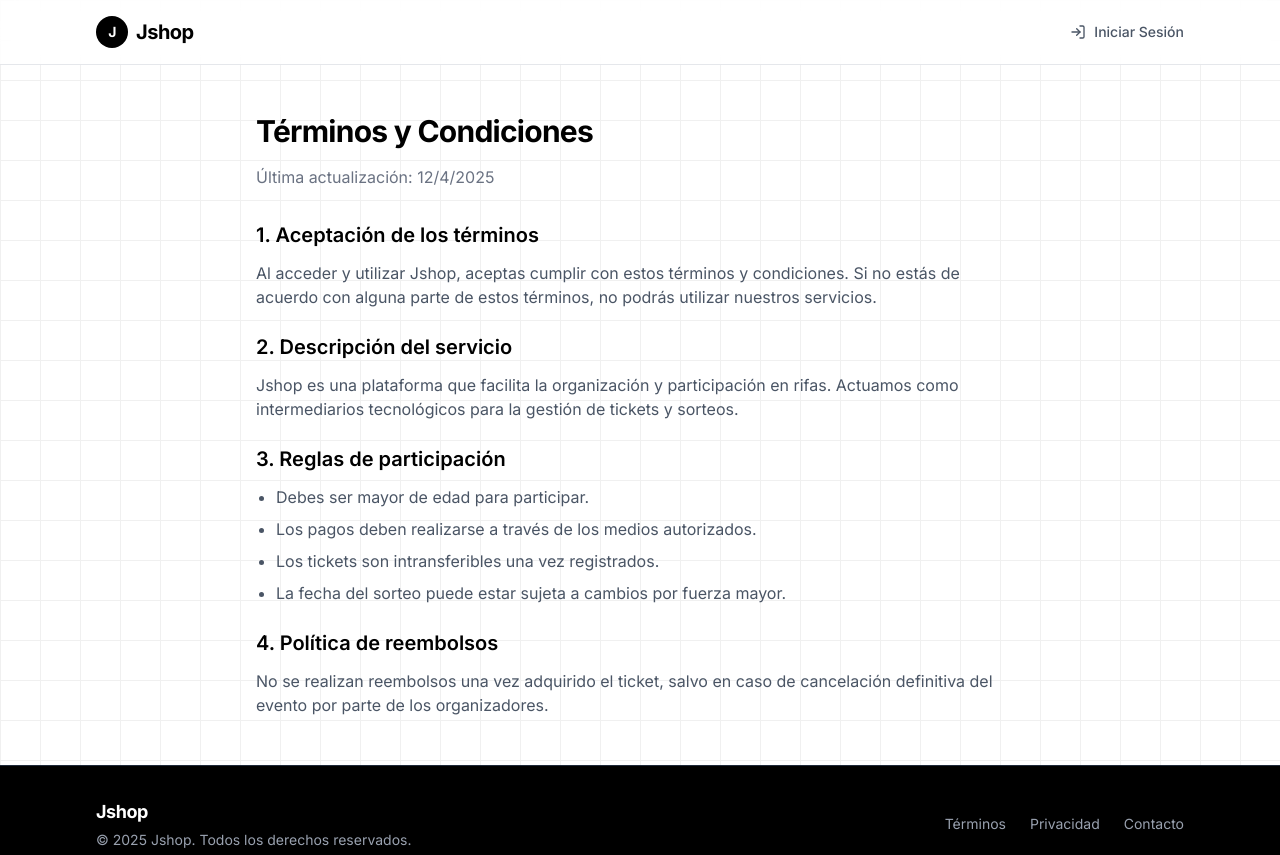
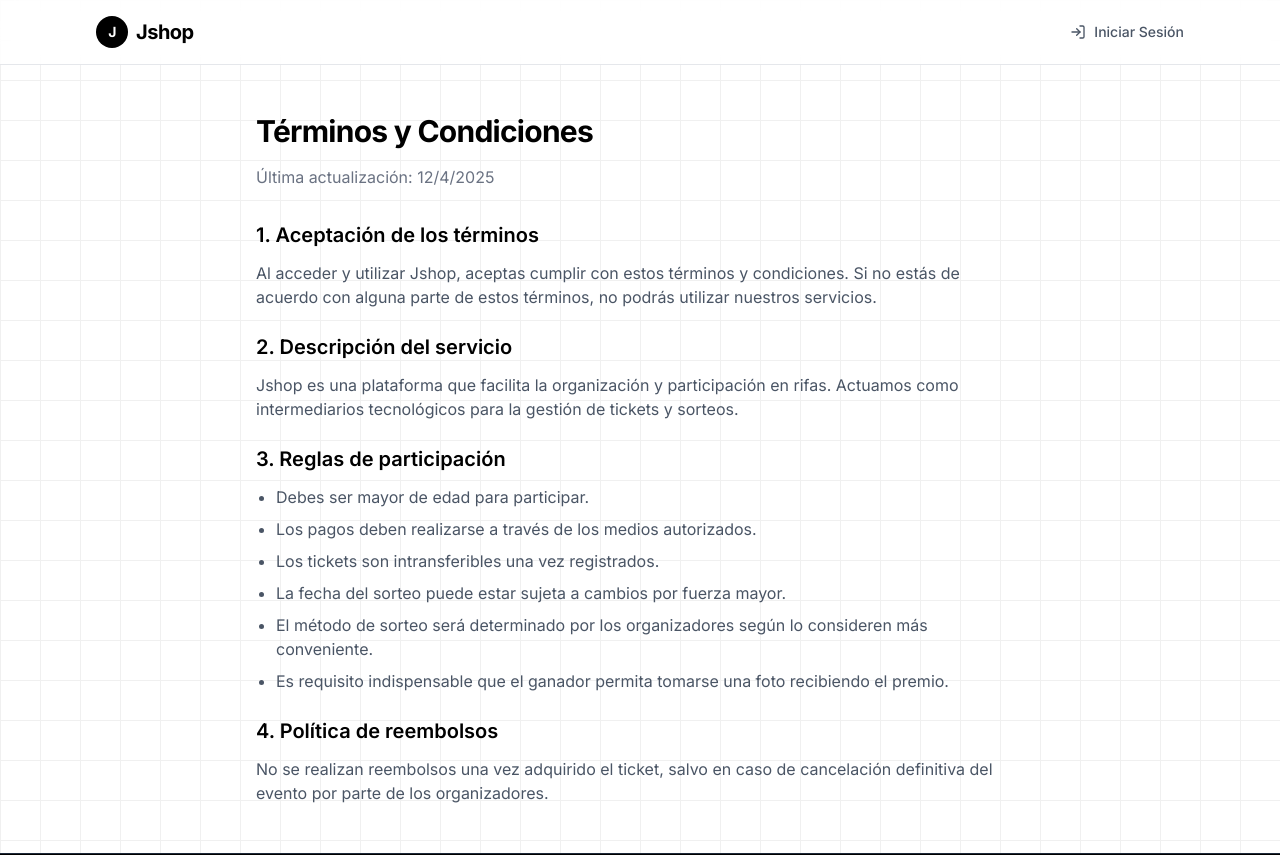
Before and after one commit to TiendaJ/rifaStj, a Next.js app: page /terminos in a window 1280 px wide. Shown: the top 855 px of the page. Built offline with nearby package versions, Linux system fonts and the light colour scheme; no server answers.

Commit message:
Update terms and conditions with new rules

```diff
--- a/app/terminos/page.tsx
+++ b/app/terminos/page.tsx
@@ -30,6 +30,8 @@ export default function TerminosPage() {
                         <li>Los pagos deben realizarse a través de los medios autorizados.</li>
                         <li>Los tickets son intransferibles una vez registrados.</li>
                         <li>La fecha del sorteo puede estar sujeta a cambios por fuerza mayor.</li>
+                        <li>El método de sorteo será determinado por los organizadores según lo consideren más conveniente.</li>
+                        <li>Es requisito indispensable que el ganador permita tomarse una foto recibiendo el premio.</li>
                     </ul>
                 </section>
 
```
